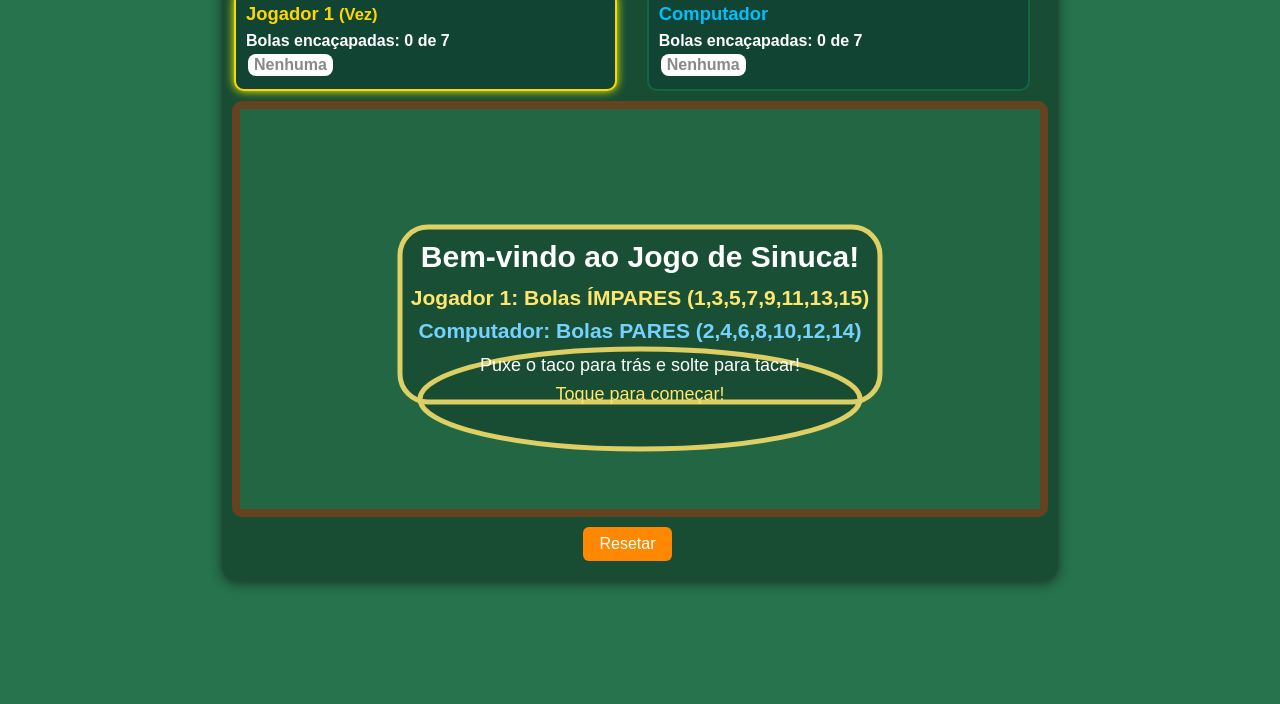
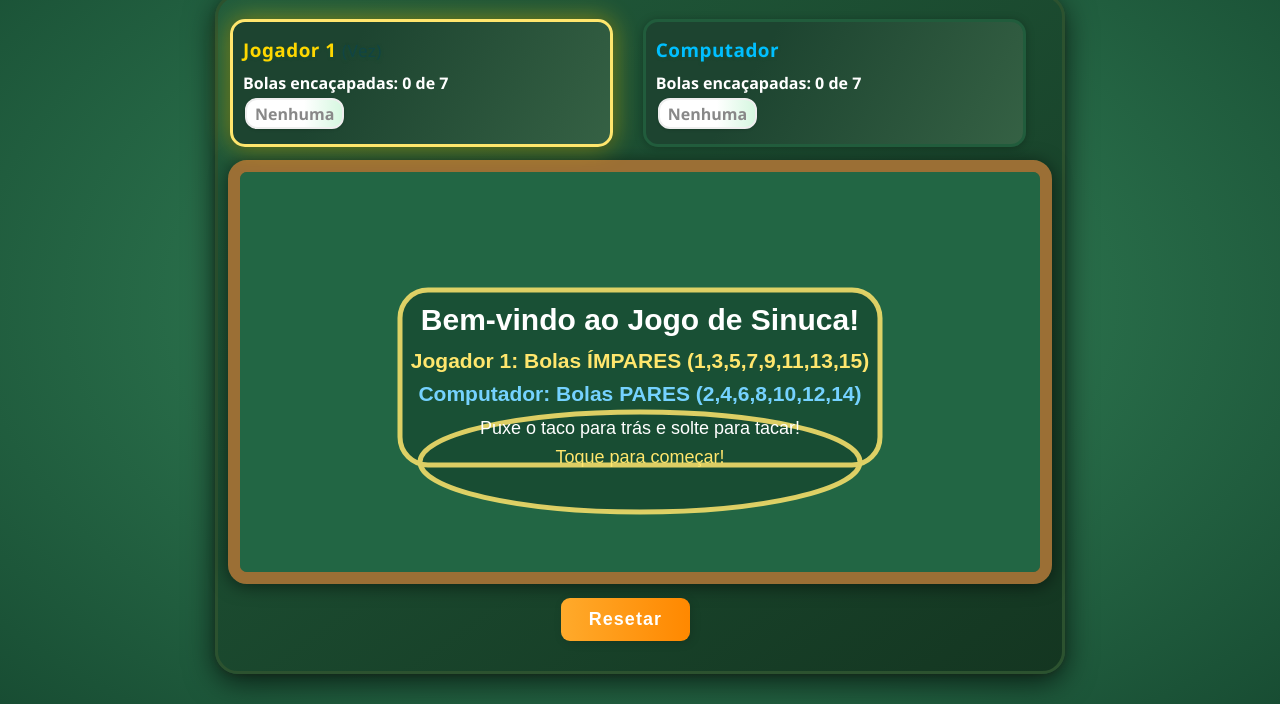
Before and after one commit to CarlosMacedo08/Jogo_de_sinuca, a plain HTML site: page index.html in a window 1280 px wide. Shown: the part 100-804 px from the top of the page. Drawn offline with Linux system fonts and the light colour scheme.

Commit message:
Update style.css

```diff
--- a/style.css
+++ b/style.css
@@ -1,93 +1,132 @@
 body {
-  font-family: Arial, sans-serif;
-  background: #26734d;
+  font-family: 'Segoe UI', 'Arial', sans-serif;
+  background: radial-gradient(ellipse at center, #378a5d 0%, #184d33 100%);
   color: #fff;
+  min-height: 100vh;
+  margin: 0;
   display: flex;
   flex-direction: column;
   align-items: center;
-  margin: 0;
 }
 h1 {
-  margin-top: 24px;
+  margin-top: 32px;
   margin-bottom: 10px;
+  letter-spacing: 2px;
+  color: #ffe66d;
+  text-shadow: 2px 3px 0 #184d33, 0 0 10px #ffe66d;
+  font-size: 2.4rem;
 }
 #game-container {
-  background: #184d33;
-  border-radius: 15px;
-  box-shadow: 0 2px 12px #111a;
-  padding: 20px 10px 20px 10px;
+  background: linear-gradient(145deg, #215c3c 0%, #143621 100%);
+  border-radius: 23px;
+  box-shadow: 0 8px 30px 0 #000a, 0 1.5px 5px #2a452b99;
+  padding: 22px 10px 30px 10px;
   max-width: 98vw;
-  box-sizing: border-box;
+  margin-bottom: 30px;
+  border: 3px solid #2c522f;
 }
 #pool-table {
-  background: #226644;
+  background: repeating-linear-gradient(-45deg, #236943 0px, #236943 12px, #2b8456 24px, #236943 36px);
   display: block;
   margin: 0 auto;
-  border: 8px solid #654321;
-  border-radius: 10px;
+  border: 12px solid #9b6f35;
+  border-radius: 19px;
   max-width: 98vw;
   height: auto;
-  touch-action: none;
+  box-shadow: 0 2px 18px #0008, 0 0 0 6px #664422 inset;
+  transition: box-shadow 0.3s;
 }
 #controls {
-  margin-top: 10px;
+  margin-top: 14px;
   text-align: center;
 }
 #reset-btn {
-  background: #ff8800;
+  background: linear-gradient(90deg, #ffaa2b 0%, #ff8800 100%);
   border: none;
-  border-radius: 6px;
+  border-radius: 9px;
   color: #fff;
-  font-size: 1rem;
-  padding: 8px 16px;
+  font-size: 1.12rem;
+  padding: 11px 28px;
   margin-right: 25px;
   cursor: pointer;
-  transition: background 0.2s;
+  font-weight: bold;
+  box-shadow: 2px 2px 10px #0002;
+  letter-spacing: 1.1px;
+  transition: background 0.2s, transform 0.2s;
 }
-#reset-btn:hover {
-  background: #ffaa00;
+#reset-btn:hover, #reset-btn:focus {
+  background: linear-gradient(90deg, #ffd87f 0%, #ffb117 100%);
+  color: #a35c00;
+  transform: scale(1.08);
 }
 #message {
-  font-size: 1.1rem;
-  color: #fff;
+  font-size: 1.15rem;
+  color: #fae87c;
+  text-shadow: 1.5px 2px 0 #184d33;
+  font-weight: 600;
+  min-height: 26px;
+  display: inline-block;
 }
 #player-profiles {
   display: flex;
   justify-content: space-around;
   gap: 2vw;
-  margin-bottom: 10px;
+  margin-bottom: 13px;
   width: 100%;
   max-width: 800px;
 }
 .player-profile {
-  background: #143;
-  border-radius: 10px;
-  padding: 10px;
+  background: linear-gradient(120deg, #1d4430 30%, #356144 100%);
+  border-radius: 15px;
+  padding: 15px 10px 12px 10px;
   flex: 1;
   min-width: 0;
   margin: 0 2px;
-  border: 2px solid #164;
+  border: 3px solid #215c3c;
+  box-shadow: 0 1px 8px #0004;
+  transition: box-shadow 0.17s, border 0.17s;
+  position: relative;
 }
 .player-profile.active {
-  border: 2px solid #ffd700;
-  box-shadow: 0 0 10px #ff0;
+  border: 3px solid #ffe66d;
+  box-shadow: 0 0 25px #ffd70077, 0 1px 8px #0004;
+  z-index: 1;
 }
 .player-profile-name {
   font-weight: bold;
-  font-size: 1.15em;
-  margin-bottom: 7px;
+  font-size: 1.18em;
+  margin-bottom: 9px;
+  color: #ffe66d;
+  text-shadow: 0 1px 3px #184d33;
+  letter-spacing: 0.5px;
 }
 .player-profile-balls {
   min-height: 25px;
+  margin-top: 2px;
 }
 .player-profile-balls span {
   display: inline-block;
-  margin: 0 2px 3px 2px;
-  padding: 2px 6px;
-  border-radius: 8px;
-  background: #fff;
+  margin: 0 3px 3px 2px;
+  padding: 2.5px 8px;
+  border-radius: 12px;
+  background: linear-gradient(90deg, #fff 65%, #ffe66d 100%);
   color: #222;
   font-weight: bold;
+  border: 2.5px solid #eee;
+  box-shadow: 0 1px 3px #0002;
+  font-size: 1em;
+  transition: background 0.18s;
+}
+.player-profile-balls span:nth-child(odd) {
+  background: linear-gradient(90deg, #fff 60%, #d6f7e0 100%);
+}
+.player-profile-balls span:last-child {
+  margin-right: 0;
+}
+.player-profile .player-profile-name span {
+  color: #144;
+  font-size: 0.96em;
+  font-weight: normal;
 }
 @media (max-width: 850px) {
   #pool-table {
@@ -108,4 +147,4 @@ h1 {
     flex-direction: column;
     gap: 8px;
   }
-}
+  }
```
